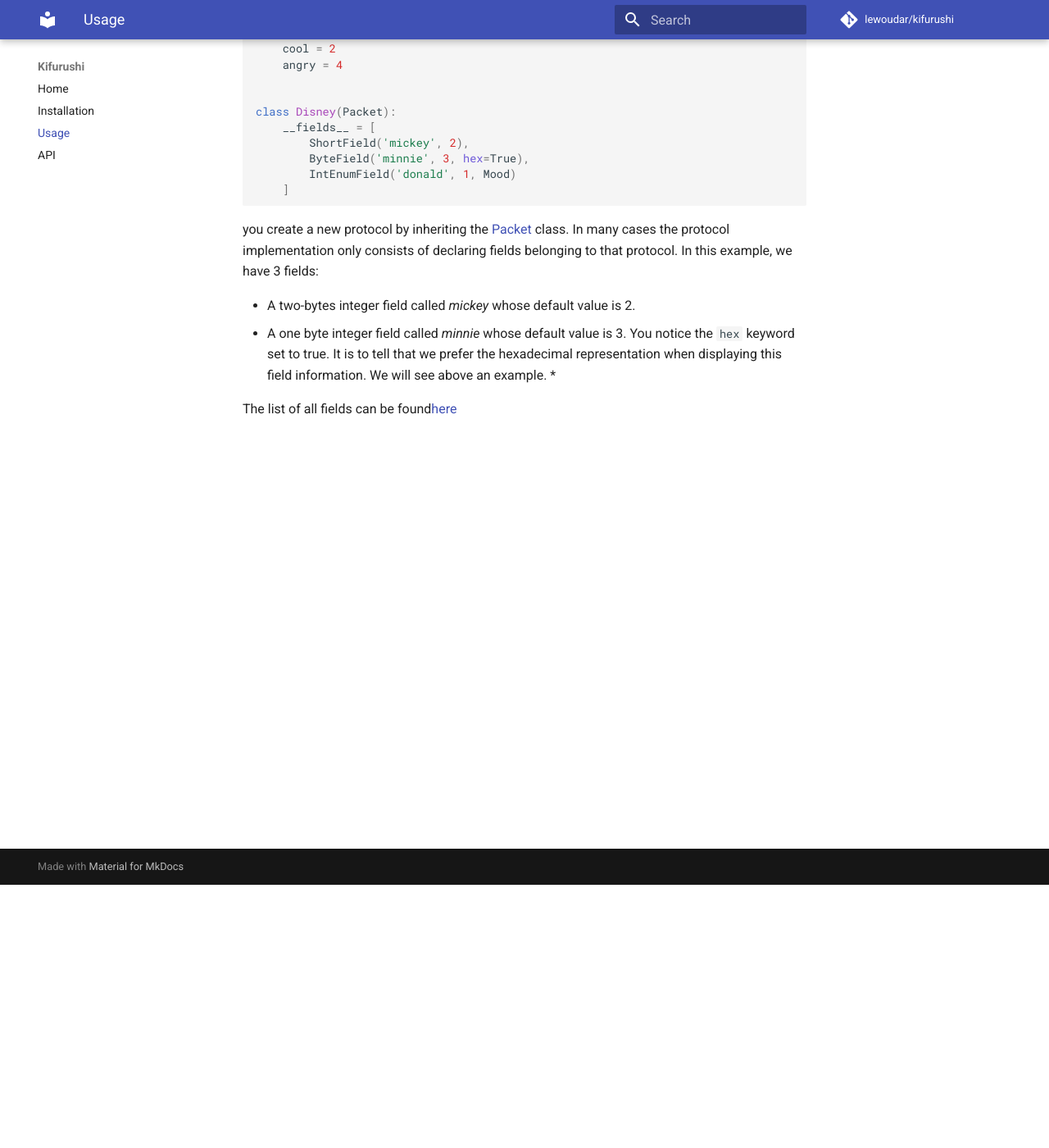
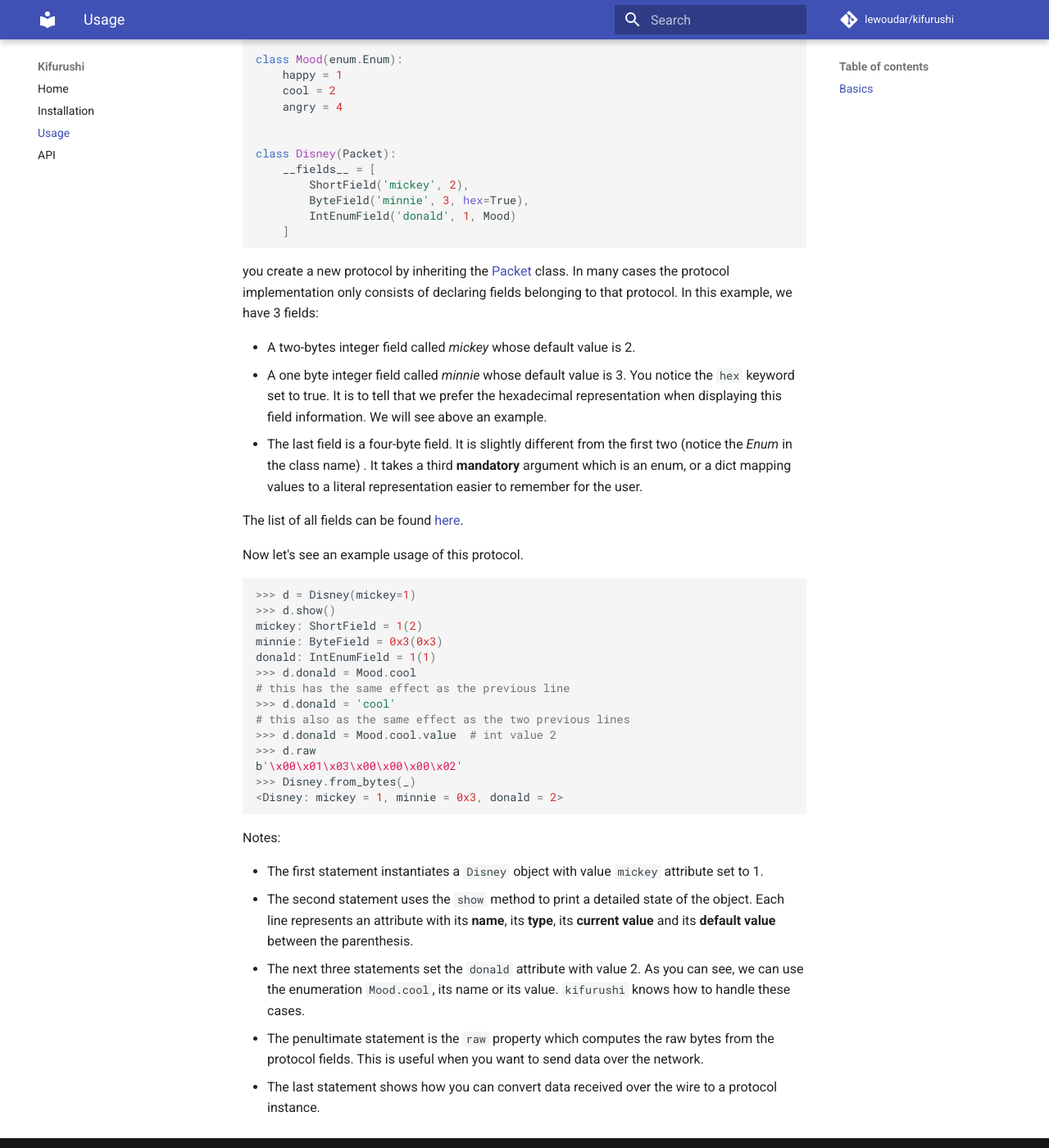
Before and after one commit to lewoudar/kifurushi, an MkDocs documentation site: the page built from docs/usage.md, in a window 1280 px wide and 1400 px high, scrolled down 321 px. Shown: the whole window at 82% size. Built offline with MkDocs 1.6.1 and Material for MkDocs 9.7.7, drawn with Linux system fonts in a browser that asks for light colours; comment, search, counter and statistics services are not loaded.

Commit message:
docs(examples): updated usage.md documentation

````diff
--- a/docs/usage.md
+++ b/docs/usage.md
@@ -1,4 +1,6 @@
 # Usage
+
+## Basics
 
 The usage of kifurushi is pretty straightforward. Forge a protocol consists in many cases in just assembling its fields.
 Here is an example
@@ -29,6 +31,38 @@ only consists of declaring fields belonging to that protocol. In this example, w
 * A one byte integer field called *minnie* whose default value is 3. You notice the `hex` keyword set to true. It is to
   tell that we prefer the hexadecimal representation when displaying this field information. We will see above an
   example.
-*
+* The last field is a four-byte field. It is slightly different from the first two (notice the *Enum* in the class name)
+  . It takes a third **mandatory** argument which is an enum, or a dict mapping values to a literal representation
+  easier to remember for the user.
 
-The list of all fields can be found[here](api.md#fields)
+The list of all fields can be found [here](api.md#fields).
+
+Now let's see an example usage of this protocol.
+
+```python
+>>> d = Disney(mickey=1)
+>>> d.show()
+mickey: ShortField = 1(2)
+minnie: ByteField = 0x3(0x3)
+donald: IntEnumField = 1(1)
+>>> d.donald = Mood.cool
+# this has the same effect as the previous line
+>>> d.donald = 'cool'
+# this also as the same effect as the two previous lines
+>>> d.donald = Mood.cool.value  # int value 2
+>>> d.raw
+b'\x00\x01\x03\x00\x00\x00\x02'
+>>> Disney.from_bytes(_)
+<Disney: mickey = 1, minnie = 0x3, donald = 2>
+```
+
+Notes:
+
+* The first statement instantiates a `Disney` object with value `mickey` attribute set to 1.
+* The second statement uses the `show` method to print a detailed state of the object. Each line represents an attribute
+  with its **name**, its **type**, its **current value** and its **default value** between the parenthesis.
+* The next three statements set the `donald` attribute with value 2. As you can see, we can use the enumeration
+  `Mood.cool`, its name or its value. `kifurushi` knows how to handle these cases.
+* The penultimate statement is the `raw` property which computes the raw bytes from the protocol fields. This is useful
+  when you want to send data over the network.
+* The last statement shows how you can convert data received over the wire to a protocol instance.
````
